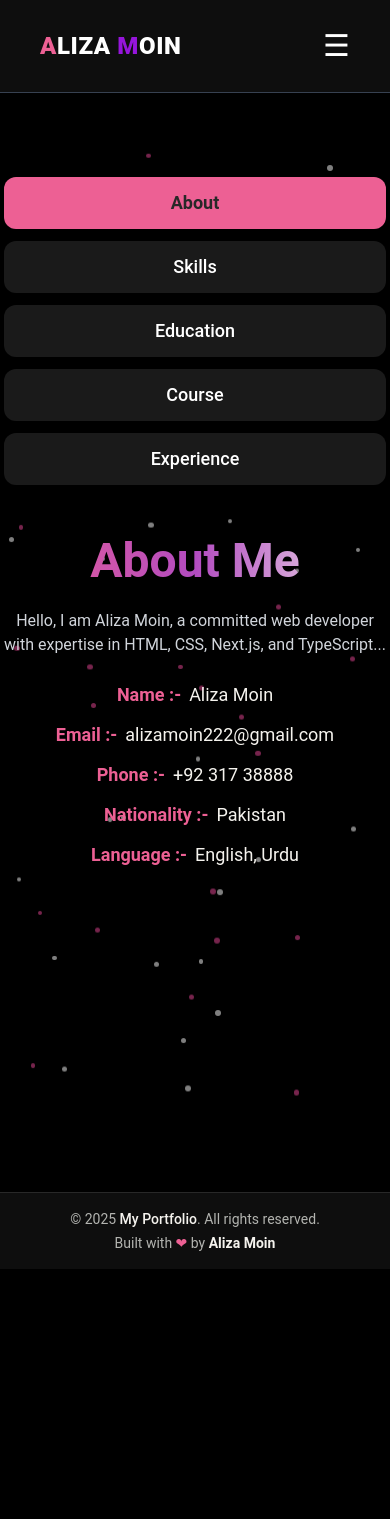
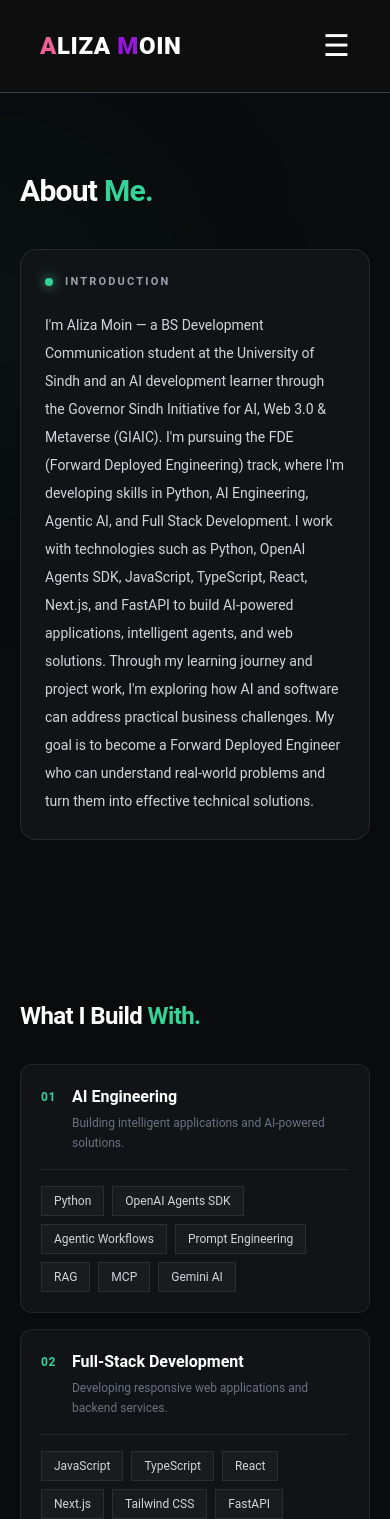
Before and after one commit to aliza-moin18/My-Portfolio, a Next.js app: page /about in a window 390 px wide. Shown: the top 1519 px of the page. Before the commit the page ends 1269 px from the top, so only its background shows below. Built offline with nearby package versions, Linux system fonts and the light colour scheme.

Commit message:
Update page.tsx

```diff
--- a/src/app/about/page.tsx
+++ b/src/app/about/page.tsx
@@ -1,292 +1,179 @@
+
+
 "use client";
 
-import {
-  FaHtml5, FaCss3, FaFigma,
-  FaCode, FaDesktop,
-} from 'react-icons/fa';
-import { SiTailwindcss, SiNextdotjs, SiTypescript } from 'react-icons/si';
-import {
-  Tabs, TabsContent, TabsList, TabsTrigger,
-} from "@/components/ui/tabs";
-import { ScrollArea } from '@radix-ui/react-scroll-area';
-import { motion } from 'framer-motion';
-import { useEffect, useState } from "react";
+import { motion } from "framer-motion";
 
-const generateDots = (count = 60) =>
-  Array.from({ length: count }, (_, i) => ({
-    id: i,
-    x: Math.random() * 95,
-    y: Math.random() * 95,
-    size: Math.random() * 2 + 4,
-    duration: Math.random() * 5 + 4,
-    delay: Math.random() * 5,
-    color: i % 2 === 0 ? "bg-white" : "bg-pink-500",
-  }));
-
-const about = {
-  title: "About Me",
-  description:
-    "Hello, I am Aliza Moin, a committed web developer with expertise in HTML, CSS, Next.js, and TypeScript...",
-  info: [
-    { fieldName: "Name :-", fieldValue: "Aliza Moin" },
-    { fieldName: "Email :-", fieldValue: "alizamoin222@gmail.com" },
-    { fieldName: "Phone :-", fieldValue: "+92 317 38888" },
-    { fieldName: "Nationality :-", fieldValue: "Pakistan" },
-    { fieldName: "Language :-", fieldValue: "English, Urdu" },
-  ],
-};
-
-const education = {
-  title: "My Education",
-  items: [
-    { institution: "BOARD OF SECONDARY EDUCATION HYDERABAD SINDH", degree: "Matriculation", duration: "2018 - 2020" },
-    { institution: "BOARD OF INTERMEDIATE EDUCATION HYDERABAD SINDH", degree: "Intermediate", duration: "2020 - 2022" },
-    { institution: "University Of Sindh", degree: "Bachelor's in Development Communication", duration: "2023 - 2027" },
-  ],
-};
-
-const course = {
-  title: "My Course",
-  items: [
-    {
-      institution: "Artificial Intelligence Program",
-      degree: "Governor Sindh Initiative for GenAI, Web3, and Metaverse",
-      duration: "2024 - Present",
-    },
-  ],
-};
-
-const experience = {
-  title: "My Experience",
-  items: [
-    {
-      projects:
-        "● Serving as a Senior Student in the Governor Sindh Initiative, building AI projects using Python, GenAI tools, and creating responsive UIs with Next.js and Tailwind CSS. Collaborating on real-world AI solutions with peers.",
-    },
-    {
-      projects:
-        "● Conducted sessions on generative AI, explored real-world applications, and coordinated with mentors and industry experts to drive learning outcomes.",
-    },
-    {
-      projects:
-        "● Gained expertise in artificial intelligence, smart contracts, decentralized technologies, leadership, and team-based innovation.",
-    },
-  ],
-};
-
-const skillCategories = [
+const skillGroups = [
   {
-    title: "Languages & Tools",
+    number: "01",
+    title: "AI Engineering",
+    description: "Building intelligent applications and AI-powered solutions.",
     skills: [
-      { name: "HTML", icon: <FaHtml5 />, level: 95 },
-      { name: "CSS", icon: <FaCss3 />, level: 90 },
-      { name: "TypeScript", icon: <SiTypescript />, level: 85 },
-      { name: "Python", icon: <FaCode />, level: 80 },
+      "Python",
+      "OpenAI Agents SDK",
+      "Agentic Workflows",
+      "Prompt Engineering",
+      "RAG",
+      "MCP",
+      "Gemini AI",
     ],
   },
   {
-    title: "Frontend Frameworks",
+    number: "02",
+    title: "Full-Stack Development",
+    description: "Developing responsive web applications and backend services.",
     skills: [
-      { name: "Next.js", icon: <SiNextdotjs />, level: 85 },
-      { name: "Tailwind CSS", icon: <SiTailwindcss />, level: 95 },
+      "JavaScript",
+      "TypeScript",
+      "React",
+      "Next.js",
+      "Tailwind CSS",
+      "FastAPI",
+      "REST APIs",
     ],
   },
   {
-    title: "Design & Styling",
+    number: "03",
+    title: "FDE & Workflow Engineering",
+    description: "Understanding problems and designing practical technical workflows.",
     skills: [
-      { name: "Figma", icon: <FaFigma />, level: 85 },
-      { name: "Responsive Design", icon: <FaDesktop />, level: 95 },
+      "Workflow Design",
+      "Workflow Diagnosis",
+      "API Integration",
+      "AI Automation",
+      "Business Process Understanding",
     ],
   },
   {
-    title: "Backend & Tools",
+    number: "04",
+    title: "Developer Tools",
+    description: "Tools and environments used in development and project workflows.",
     skills: [
-      { name: "Git", icon: <FaCode />, level: 85 },
-      { name: "GitHub", icon: <FaCode />, level: 85 },
-      { name: "Sanity CMS", icon: <FaCode />, level: 80 },
-    ]
-  },
-  {
-    title: "AI & Integration",
-    skills: [
-      { name: "Streamlit", icon: <FaCode />, level: 85 },
-      { name: "Gemini AI", icon: <FaCode />, level: 80 },
-      { name: "OpenAI SDK", icon: <FaCode />, level: 80 },
+      "Claude Code",
+      "Spec Kit",
+      "Git",
+      "GitHub",
+      "Docker",
+      "QWEN",
     ],
   },
 ];
 
-const About = () => {
-  const [dots, setDots] = useState(generateDots());
+export default function About() {
+  return (
+    <section
+      id="about"
+      className="relative overflow-hidden bg-[#090B0D] px-5 py-20 text-white sm:px-8 lg:px-16"
+    >
+      {/* Background glow */}
+      <div className="pointer-events-none absolute -left-40 top-20 h-72 w-72 rounded-full bg-emerald-500/[0.07] blur-[120px]" />
+      <div className="pointer-events-none absolute -right-40 bottom-10 h-72 w-72 rounded-full bg-violet-500/[0.07] blur-[120px]" />
 
-  useEffect(() => {
-    setDots(generateDots());
-  }, []);
+      <div className="relative mx-auto max-w-7xl">
 
-  return (
-    <motion.div
-      initial={{ opacity: 0 }}
-      animate={{
-        opacity: 1,
-        transition: { delay: 0.2, duration: 0.6, ease: "easeIn" },
-      }}
-      className="relative min-h-[40vh] flex items-center justify-center py-10 mt-10 bg-black text-white overflow-hidden"
-    >
-      {/* Floating Background Dots */}
-      <div className="absolute inset-0 z-0 pointer-events-none">
-        {dots.map((dot) => (
-          <motion.div
-            key={dot.id}
-            className={`absolute rounded-full ${dot.color}`}
-            style={{
-              width: `${dot.size}px`,
-              height: `${dot.size}px`,
-              left: `${dot.x}%`,
-              top: `${dot.y}%`,
-              opacity: 0.5,
-              filter: "blur(0.5px)",
-            }}
-            animate={{ y: ["0%", "-120%"] }}
-            transition={{
-              duration: dot.duration + 3,
-              delay: dot.delay,
-              repeat: Infinity,
-              repeatType: "loop",
-              ease: "linear",
-            }}
-          />
-        ))}
-      </div>
+        {/* About heading */}
+        <motion.div
+          initial={{ opacity: 0, y: 20 }}
+          whileInView={{ opacity: 1, y: 0 }}
+          viewport={{ once: true }}
+          transition={{ duration: 0.6 }}
+          className="mb-10"
+        >
 
-      {/* Main Content */}
-      <div className="container mx-auto relative z-10">
-        <Tabs defaultValue="about" className="flex flex-col xl:flex-row gap-8">
-          <TabsList className="flex flex-col w-full xl:w-[850px] mx-auto xl:mx-0 gap-3">
-            {["about", "skills", "education", "course", "experience"].map((tab, i) => (
-              <TabsTrigger
-                key={i}
-                value={tab}
-                className="px-4 py-3 rounded-xl bg-[#1a1a1a] hover:bg-[#ed6094] text-white text-lg font-medium hover:text-white transition-all"
-              >
-                {tab.charAt(0).toUpperCase() + tab.slice(1)}
-              </TabsTrigger>
-            ))}
-          </TabsList>
+          <h2 className="text-3xl font-bold tracking-tight sm:text-5xl">
+            About <span className="text-emerald-400"> Me.</span>
+          </h2>
+        </motion.div>
 
-          <div className="min-h-[70vh] w-full">
-            {/* about */}
-            <TabsContent value="about">
-              <div className="flex flex-col gap-6 text-center xl:text-left">
-                <h3 className="text-5xl font-bold bg-gradient-to-r from-[#ed6094] via-[#b24bc0] to-[#f5f3ee] text-transparent bg-clip-text">
-                  {about.title}
-                </h3>
-                <p className="max-w-[700px] mx-auto xl:mx-0 text-gray-300">{about.description}</p>
-                <ul className="space-y-3 text-lg">
-                  {about.info.map((item, index) => (
-                    <li key={index} className="flex gap-2 justify-center xl:justify-start">
-                      <span className="text-[#ed6094] font-semibold">{item.fieldName}</span>
-                      <span>{item.fieldValue}</span>
-                    </li>
-                  ))}
-                </ul>
-              </div>
-            </TabsContent>
+        {/* Introduction */}
+        <motion.div
+          initial={{ opacity: 0, y: 25 }}
+          whileInView={{ opacity: 1, y: 0 }}
+          viewport={{ once: true }}
+          transition={{ duration: 0.7 }}
+          className="rounded-2xl border border-white/[0.09] bg-[#101417] p-6 sm:p-8 lg:p-10"
+        >
+          <div className="mb-5 flex items-center gap-3">
+            <span className="h-2 w-2 rounded-full bg-emerald-400 shadow-[0_0_12px_rgba(110,231,183,0.8)]" />
+            <span className="text-[11px] font-semibold uppercase tracking-[0.2em] text-gray-400">
+              Introduction
+            </span>
+          </div>
 
-            {/* skills */}
-            <TabsContent value="skills">
-              <div className="text-center xl:text-left space-y-10">
-                <h3 className="text-5xl font-bold bg-gradient-to-r from-[#ed6094] via-[#cc77d7] to-[#f5f3ee] text-transparent bg-clip-text">
-                  My Skills
-                </h3>
-                <div className="space-y-10">
-                  {skillCategories.map((category, idx) => (
-                    <div key={idx}>
-                      <h4 className="text-2xl font-semibold text-white mb-4">{category.title}</h4>
-                      <div className="grid grid-cols-1 sm:grid-cols-2 gap-6">
-                        {category.skills.map((skill, index) => (
-                          <div key={index} className="space-y-2">
-                            <div className="flex items-center gap-3 text-sm font-medium text-white">
-                              <span className="text-xl">{skill.icon}</span>
-                              <span>{skill.name}</span>
-                              <span className="ml-auto text-[#ccc]">{skill.level}%</span>
-                            </div>
-                            <div className="w-full bg-[#2c2c2c] h-2 rounded-full overflow-hidden">
-                              <div
-                                className="h-full bg-[#ed6094] rounded-full transition-all duration-500"
-                                style={{ width: `${skill.level}%` }}
-                              />
-                            </div>
-                          </div>
-                        ))}
-                      </div>
-                    </div>
-                  ))}
+          <p className="max-w-5xl text-sm leading-7 text-gray-300 sm:text-lg sm:leading-8">
+          I'm Aliza Moin — a BS Development Communication student at the University of Sindh and an AI development learner through the Governor Sindh Initiative for AI, Web 3.0 & Metaverse (GIAIC). I'm pursuing the FDE (Forward Deployed Engineering) track, where I'm developing skills in Python, AI Engineering, Agentic AI, and Full Stack Development. I work with technologies such as Python, OpenAI Agents SDK, JavaScript, TypeScript, React, Next.js, and FastAPI to build AI-powered applications, intelligent agents, and web solutions. Through my learning journey and project work, I'm exploring how AI and software can address practical business challenges. My goal is to become a Forward Deployed Engineer who can understand real-world problems and turn them into effective technical solutions.
+          </p>
+
+        </motion.div>
+
+        {/* Technology Stack heading */}
+        <motion.div
+          initial={{ opacity: 0, y: 20 }}
+          whileInView={{ opacity: 1, y: 0 }}
+          viewport={{ once: true }}
+          transition={{ duration: 0.6 }}
+          className="mb-8 mt-16"
+        >
+
+          <h3 className="mb-8 mt-40 text-2xl font-bold tracking-tight sm:text-5xl">
+            What I Build <span className="text-emerald-400">With.</span>
+          </h3>
+        </motion.div>
+
+        {/* Technology groups */}
+        <div className="grid grid-cols-1 gap-4 md:grid-cols-2">
+          {skillGroups.map((group, index) => (
+            <motion.div
+              key={group.number}
+              initial={{ opacity: 0, y: 22 }}
+              whileInView={{ opacity: 1, y: 0 }}
+              viewport={{ once: true }}
+              transition={{ duration: 0.5, delay: index * 0.08 }}
+              className="group rounded-xl border border-white/[0.08] bg-[#101417] p-5 transition-all duration-300 hover:border-emerald-400/30 sm:p-6"
+            >
+              {/* Group heading */}
+              <div className="mb-4 flex items-start gap-4">
+                <span className="pt-1 text-xs font-semibold tracking-wider text-emerald-400">
+                  {group.number}
+                </span>
+
+                <div>
+                  <h4 className="text-base font-semibold text-white transition-colors group-hover:text-emerald-300 sm:text-lg">
+                    {group.title}
+                  </h4>
+
+                  <p className="mt-1 text-xs leading-5 text-gray-500">
+                    {group.description}
+                  </p>
                 </div>
               </div>
-            </TabsContent>
 
-            {/* education */}
-            <TabsContent value="education">
-              <div className="text-center xl:text-left space-y-6">
-                <h3 className="text-5xl font-bold bg-gradient-to-r from-[#ed6094] via-[#b24bc0] to-[#f5f3ee] text-transparent bg-clip-text">
-                  {education.title}
-                </h3>
-                <ScrollArea className="h-[800px]">
-                  <ul className="grid grid-cols-1 gap-5">
-                    {education.items.map((item, index) => (
-                      <li key={index} className="bg-[#1a1a1a] p-6 xl:p-8 rounded-xl text-left space-y-2">
-                        <span className="text-[#ed6094]">{item.duration}</span>
-                        <h4 className="text-lg font-semibold text-white">{item.degree}</h4>
-                        <p className="text-gray-400">{item.institution}</p>
-                      </li>
-                    ))}
-                  </ul>
-                </ScrollArea>
+              {/* Separator */}
+              <div className="mb-4 h-px bg-white/[0.07]" />
+
+              {/* Skills */}
+              <div className="flex flex-wrap gap-2">
+                {group.skills.map((skill, skillIndex) => (
+                  <motion.span
+                    key={skill}
+                    initial={{ opacity: 0, y: 8 }}
+                    whileInView={{ opacity: 1, y: 0 }}
+                    viewport={{ once: true }}
+                    transition={{
+                      duration: 0.3,
+                      delay: skillIndex * 0.04,
+                    }}
+                    className="rounded-md border border-white/[0.08] bg-white/[0.035] px-3 py-1.5 text-xs text-gray-300 transition-colors hover:border-emerald-400/30 hover:text-emerald-300"
+                  >
+                    {skill}
+                  </motion.span>
+                ))}
               </div>
-            </TabsContent>
-
-            {/* course */}
-            <TabsContent value="course">
-              <div className="text-center xl:text-left space-y-6">
-                <h3 className="text-5xl font-bold bg-gradient-to-r from-[#ed6094] via-[#b24bc0] to-[#f5f3ee] text-transparent bg-clip-text">
-                  {course.title}
-                </h3>
-                <ScrollArea className="h-[500px]">
-                  <ul className="grid grid-cols-1 gap-5">
-                    {course.items.map((item, index) => (
-                      <li key={index} className="bg-[#1a1a1a] p-6 xl:p-8 rounded-xl text-left space-y-2">
-                        <span className="text-[#ed6094]">{item.duration}</span>
-                        <h4 className="text-lg font-semibold text-white">{item.degree}</h4>
-                        <p className="text-gray-400">{item.institution}</p>
-                      </li>
-                    ))}
-                  </ul>
-                </ScrollArea>
-              </div>
-            </TabsContent>
-
-            {/* experience */}
-            <TabsContent value="experience">
-              <div className="text-center xl:text-left space-y-6 mb-20">
-                <h3 className="text-5xl font-bold bg-gradient-to-r from-[#ed6094] via-[#b24bc0] to-[#f5f3ee] text-transparent bg-clip-text">
-                  {experience.title}
-                </h3>
-                <ScrollArea className="h-auto">
-                  <ul className="grid grid-cols-1 gap-5">
-                    {experience.items.map((item, index) => (
-                      <li key={index} className="bg-[#1a1a1a] text-gray-300 py-6 px-8 rounded-xl text-left">
-                        <p>{item.projects}</p>
-                      </li>
-                    ))}
-                  </ul>
-                </ScrollArea>
-              </div>
-            </TabsContent>
-          </div>
-        </Tabs>
+            </motion.div>
+          ))}
+        </div>
       </div>
-    </motion.div>
+    </section>
   );
-};
-
-export default About;
+}
```
